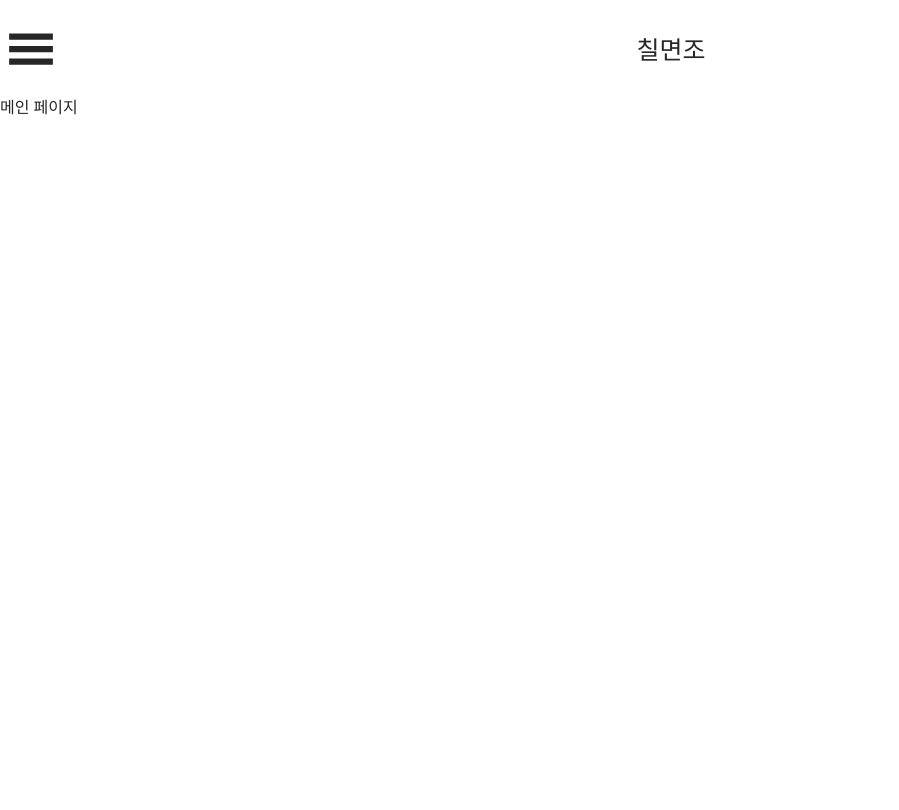
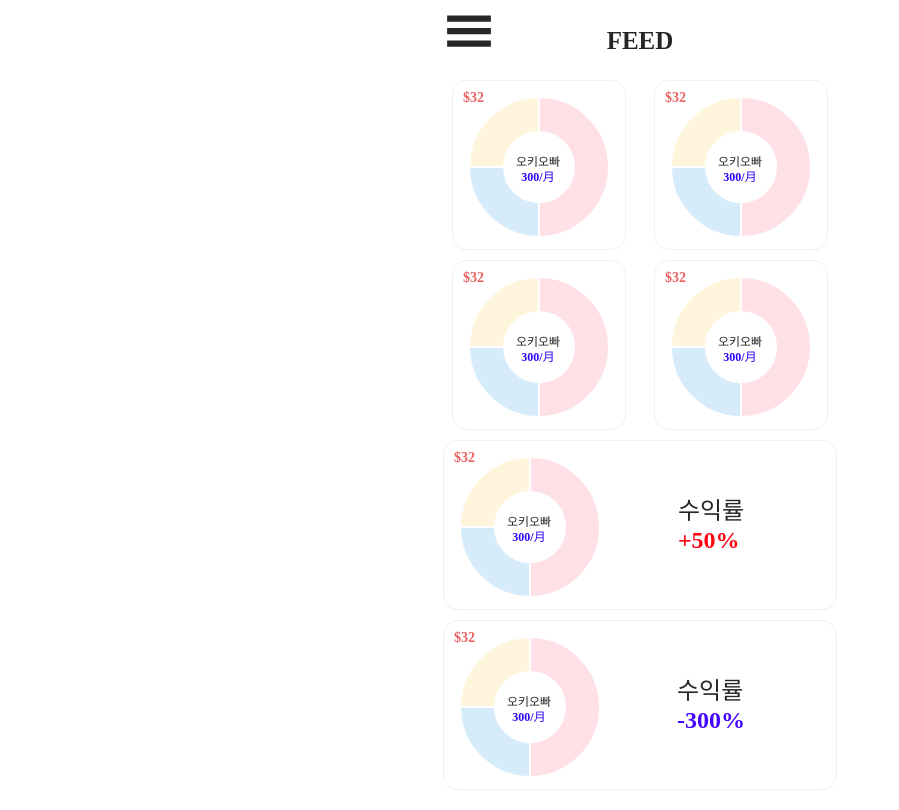
Before and after one commit to juajang/turkey, a React (Create React App) app: page / in a window 1280 px wide. Shown: the whole page, without its empty margins (0-899 px from the left). Built offline with nearby package versions, Linux system fonts and the light colour scheme.

Commit message:
Add card list to feed

```diff
--- a/package.json
+++ b/package.json
@@ -8,11 +8,15 @@
     "@testing-library/react": "^12.1.2",
     "@testing-library/user-event": "^13.5.0",
     "antd": "^4.17.4",
+    "chart.js": "^3.7.0",
     "react": "^17.0.2",
+    "react-chartjs-2": "^4.0.0",
     "react-dom": "^17.0.2",
     "react-icons": "^4.3.1",
+    "react-redux": "^7.2.6",
     "react-router-dom": "^6.2.1",
     "react-scripts": "5.0.0",
+    "redux-actions": "^2.6.5",
     "styled-components": "^5.3.3",
     "web-vitals": "^2.1.2"
   },
--- a/src/App.css
+++ b/src/App.css
@@ -23,26 +23,42 @@ time, mark, audio, video {
     font: inherit;
     vertical-align: baseline;
 }
+
 /* HTML5 display-role reset for older browsers */
 article, aside, details, figcaption, figure,
 footer, header, hgroup, menu, nav, section {
     display: block;
 }
+
 body {
     line-height: 1;
 }
+
 ol, ul {
     list-style: none;
 }
+
 blockquote, q {
     quotes: none;
 }
+
 blockquote:before, blockquote:after,
 q:before, q:after {
     content: '';
     content: none;
 }
+
 table {
     border-collapse: collapse;
     border-spacing: 0;
 }
+
+.app {
+    display: grid;
+    justify-content: center;
+}
+
+.app-contents {
+    width: 100vw;
+    max-width: 414px;
+}
--- a/src/App.js
+++ b/src/App.js
@@ -16,17 +16,21 @@ function App() {
 
   return (
     <BrowserRouter>
+      <div className="app">
+        <div className="app-contents">
           <Header />
           <Routes>
             <Route exact path="/" element={<Feed />} />
             <Route path="community" element={<Community />} />
             <Route path="pick-me" element={<PickMe />} />
             <Route
-          path="user/wallet"
+              path="wallet"
               element={<Wallet dispatch={dispatch} state={state} />}
             />
-        <Route path="user/recommend" element={<Recommend />} />
+            <Route path="recommend" element={<Recommend />} />
           </Routes>
+        </div>
+      </div>
     </BrowserRouter>
   );
 }
--- a/src/components/common/Header.js
+++ b/src/components/common/Header.js
@@ -2,27 +2,16 @@ import React from "react";
 import styled from "styled-components";
 import { GiHamburgerMenu } from "react-icons/gi";
 import { Drawer } from "antd";
-import { Link } from "react-router-dom";
+import { Link, useLocation } from "react-router-dom";
 
 const HeaderWrapper = styled.header`
-  width: 100vw;
-  overflow: hidden;
-  height: 100px;
-  display: flex;
-  align-content: center;
-  font-size: 14px;
-
-  .ant-divider-horizontal {
-    margin: 12px;
-  }
-
-  h1 {
-    display: grid;
-    width: 100%;
-    place-items: center;
-    font-size: 25px;
-    font-weight: 550;
-  }
+  width: 100%;
+  position: relative;
+  height: 80px;
+  font-size: 25px;
+  font-weight: 550;
+  display: grid;
+  place-items: center;
 `;
 
 const MenuButton = styled.button`
@@ -30,6 +19,9 @@ const MenuButton = styled.button`
   outline: none;
   border: none;
   cursor: pointer;
+  position: absolute;
+  top: 5px;
+  left: 5px;
 `;
 
 const DrawerContents = styled.div`
@@ -52,6 +44,8 @@ const DrawerContents = styled.div`
 
 const Header = () => {
   const [menuVisible, setMenuVisible] = React.useState(false);
+  const { pathname } = useLocation();
+  const title = pathname.split("/")[1]?.toUpperCase().replace("-", " ");
 
   const handleClick = () => {
     setMenuVisible((prevState) => !prevState);
@@ -64,10 +58,10 @@ const Header = () => {
   return (
     <>
       <HeaderWrapper>
+        <h1>{title || "FEED"}</h1>
         <MenuButton>
           <GiHamburgerMenu onClick={handleClick} size={50} />
         </MenuButton>
-        <h1>칠면조</h1>
       </HeaderWrapper>
       <Drawer
         size="default"
@@ -85,10 +79,10 @@ const Header = () => {
             <div className="menu">COMMUNITY</div>
           </Link>
           <div className="category">MY PAGE</div>
-          <Link to="user/wallet">
+          <Link to="wallet">
             <div className="menu">WALLET</div>
           </Link>
-          <Link to="user/recommend">
+          <Link to="recommend">
             <div className="menu">RECOMMEND</div>
           </Link>
           <Link to="/pick-me">
--- /dev/null
+++ b/src/components/feed/DoughnutChart.js
@@ -0,0 +1,53 @@
+import React from "react";
+import styled from "styled-components";
+import { Chart as ChartJS, ArcElement, Tooltip, Legend } from "chart.js";
+import { Doughnut } from "react-chartjs-2";
+
+ChartJS.register(ArcElement, Tooltip, Legend);
+
+const ChartWrapper = styled.div`
+  position: relative;
+  .title-wrapper {
+    position: absolute;
+    width: 50px;
+    height: 50px;
+    top: 45px;
+    left: 45px;
+  }
+`;
+
+const DoughnutChart = ({ data, title, style }) => {
+  return (
+    <ChartWrapper>
+      <Doughnut
+        style={style}
+        options={{
+          plugins: {
+            legend: {
+              display: false,
+            },
+          },
+        }}
+        data={{
+          labels: ["수입", "지출", "투자", "저축"],
+          datasets: [
+            {
+              data,
+              backgroundColor: [
+                "rgba(255, 99, 132, 0.2)",
+                "rgba(54, 162, 235, 0.2)",
+                "rgba(255, 206, 86, 0.2)",
+                "rgba(75, 192, 192, 0.2)",
+                "rgba(153, 102, 255, 0.2)",
+                "rgba(255, 159, 64, 0.2)",
+              ],
+            },
+          ],
+        }}
+      />
+      <div className="title-wrapper">{title}</div>
+    </ChartWrapper>
+  );
+};
+
+export default DoughnutChart;
--- /dev/null
+++ b/src/components/feed/data.json
@@ -0,0 +1,66 @@
+{
+  "data": [
+    {
+      "like": 32,
+      "nickname": "오키오빠",
+      "income": "300",
+      "chartData": [
+        50,
+        25,
+        25
+      ]
+    },
+    {
+      "like": 32,
+      "nickname": "오키오빠",
+      "income": "300",
+      "chartData": [
+        50,
+        25,
+        25
+      ]
+    },
+    {
+      "like": 32,
+      "nickname": "오키오빠",
+      "income": "300",
+      "chartData": [
+        50,
+        25,
+        25
+      ]
+    },
+    {
+      "like": 32,
+      "nickname": "오키오빠",
+      "income": "300",
+      "chartData": [
+        50,
+        25,
+        25
+      ]
+    },
+    {
+      "like": 32,
+      "nickname": "오키오빠",
+      "income": "300",
+      "chartData": [
+        50,
+        25,
+        25
+      ],
+      "priceEarnings": 50
+    },
+    {
+      "like": 32,
+      "nickname": "오키오빠",
+      "income": "300",
+      "chartData": [
+        50,
+        25,
+        25
+      ],
+      "priceEarnings": -300
+    }
+  ]
+}
--- a/src/pages/Feed.js
+++ b/src/pages/Feed.js
@@ -1,7 +1,134 @@
 import React from "react";
+import styled from "styled-components";
+import DoughnutChart from "../components/feed/DoughnutChart";
+import dummy from "../components/feed/data.json";
+
+const GridContainer = styled.div`
+  padding: 0 10px;
+  display: grid;
+  place-items: center;
+  grid-gap: 10px;
+  grid-template-columns: 1fr 1fr;
+`;
+
+const CardContainer = styled.div`
+  padding: 10px;
+`;
+
+const Card = styled.div`
+  padding: 15px;
+  border-radius: 15px;
+  position: relative;
+  width: ${(props) => (props.fullWidth ? "100%" : "174px")};
+  height: 170px;
+  border: 1px solid #f0f0f0;
+  font-size: 12px;
+
+  .like {
+    position: absolute;
+    top: 10px;
+    left: 10px;
+    font-size: 14px;
+    font-weight: 600;
+    color: #ea6262;
+  }
+
+  .title-wrapper {
+    display: flex;
+    padding: 15px 0;
+    flex-direction: column;
+    align-items: center;
+    font-weight: 550;
+  }
+
+  .income {
+    padding-top: 3px;
+    color: #2704fa;
+  }
+
+  .price-earnings {
+    font-size: 24px;
+    font-weight: 550;
+    display: grid;
+    place-items: center;
+    width: 100%;
+  }
+`;
 
 const Feed = () => {
-  return <div>메인 페이지</div>;
+  const { data } = dummy;
+
+  return (
+    <>
+      <GridContainer>
+        {data.slice(0, 4).map(({ chartData, like, nickname, income }) => (
+          <Card>
+            <div>
+              <span className="like">${like}</span>
+              <DoughnutChart
+                data={chartData}
+                style={{
+                  width: 170,
+                  height: 170,
+                }}
+                title={
+                  <>
+                    <div className="nickname">{nickname}</div>
+                    <div className="income">{income}/月</div>
+                  </>
+                }
+              />
+            </div>
+          </Card>
+        ))}
+      </GridContainer>
+      <CardContainer>
+        {data
+          .slice(4, 6)
+          .map(({ chartData, like, nickname, income, priceEarnings }) => (
+            <Card
+              fullWidth={priceEarnings}
+              style={{
+                display: "flex",
+                marginBottom: "10px",
+              }}
+            >
+              <div>
+                <span className="like">${like}</span>
+                <DoughnutChart
+                  data={chartData}
+                  style={{
+                    width: 142,
+                    height: 142,
+                  }}
+                  title={
+                    <>
+                      <div className="nickname">{nickname}</div>
+                      <div className="income">{income}/月</div>
+                    </>
+                  }
+                />
+              </div>
+              {priceEarnings && (
+                <div className="price-earnings">
+                  <div>
+                    수익률
+                    <div
+                      style={{
+                        paddingTop: "5px",
+                        color: priceEarnings > 0 ? "#FF0514" : "#4605FF",
+                      }}
+                    >
+                      {priceEarnings > 0 && "+"}
+                      {priceEarnings}%
+                    </div>
+                  </div>
+                </div>
+              )}
+            </Card>
+          ))}
+      </CardContainer>
+    </>
+  );
 };
-
 export default Feed;
```
Also changed, not shown: 1 other file (tests, documents, lock files or other folders). Lines whose indentation alone changed are shown as unchanged.
